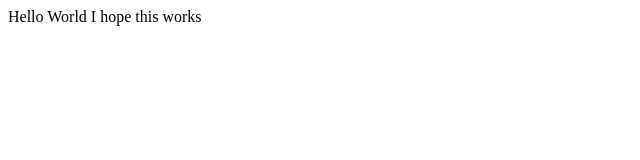
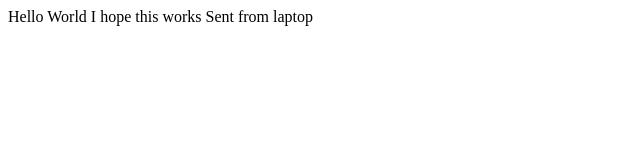
Before and after one commit to SalTornetto/Capstone, a plain HTML site: page index.html in a window 1280 px wide. Shown: the whole page, without its empty margins (0-640 px from the left). Drawn offline with Linux system fonts and the light colour scheme.

Commit message:
Remote Commit

```diff
--- a/index.html
+++ b/index.html
@@ -12,6 +12,10 @@
 
 I hope this works
 
+
+
+Sent from laptop
+
   </div>
 </body>
 </html>
```
